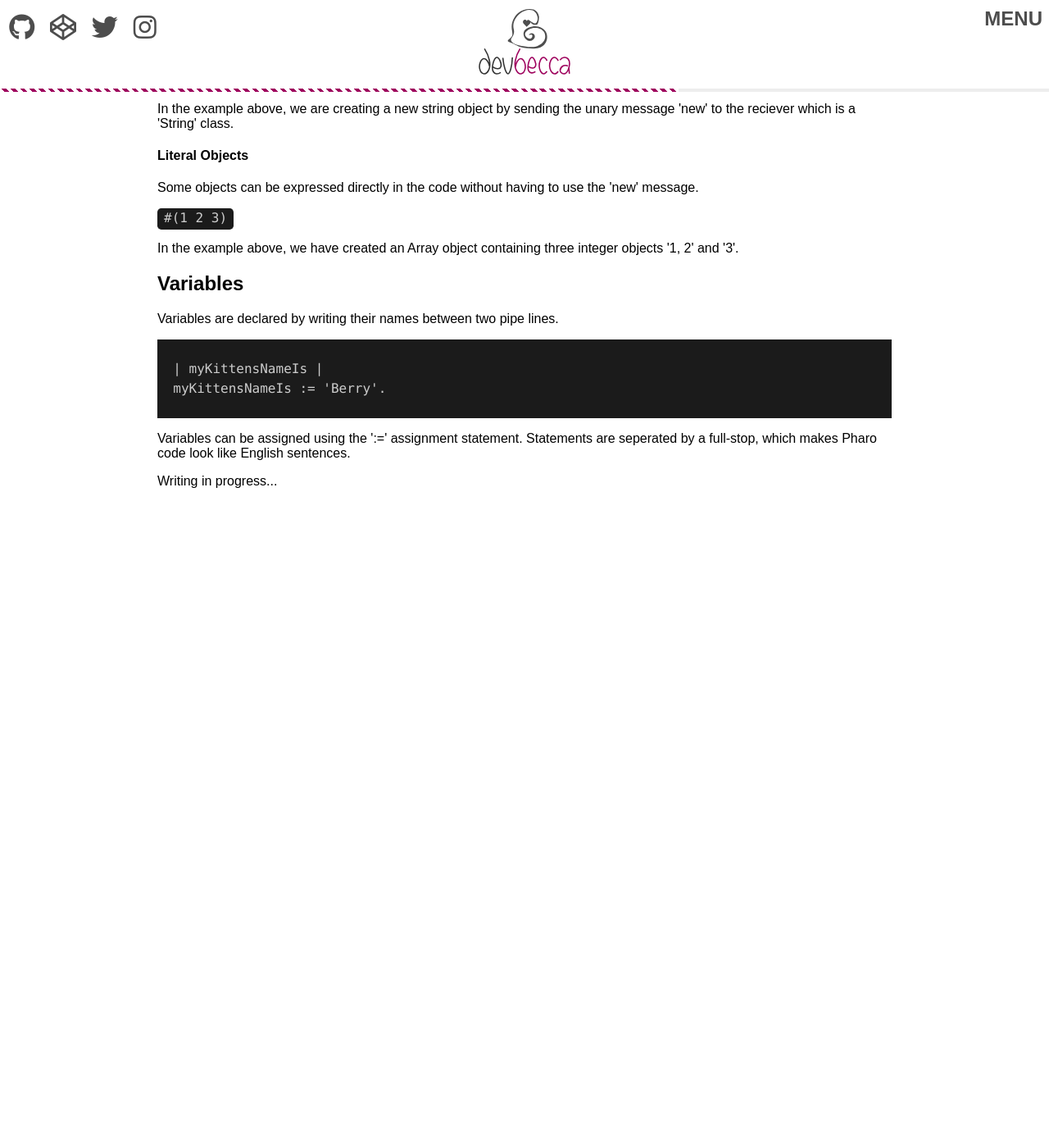
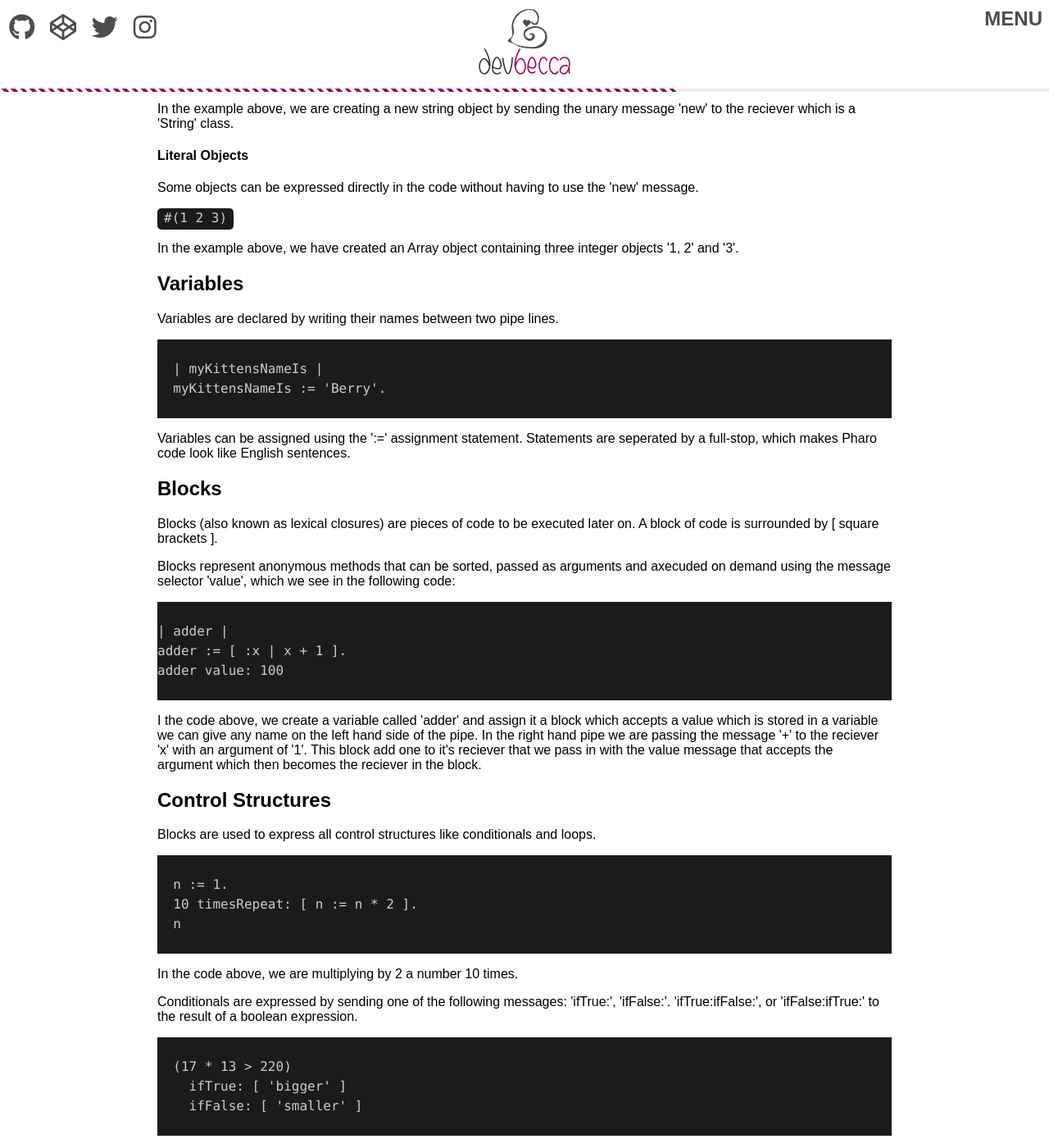
Before and after one commit to Becca9941/Becca9941.github.io, a Jekyll site: the page built from _posts/2019-08-12-pharo-syntax-notes.html, in a window 1280 px wide and 1400 px high, scrolled down 2021 px. Shown: the whole window at 82% size. Built offline with Jekyll 4.4.1, drawn with Linux system fonts in a browser that asks for light colours; nearby versions of some CDN libraries; before the commit the page ends 2633 px from its top, so only the background shows below that; some of the changed text lies outside the part shown.

Commit message:
finished notes on Pharo syntax

```diff
--- a/_posts/2019-08-12-pharo-syntax-notes.html
+++ b/_posts/2019-08-12-pharo-syntax-notes.html
@@ -113,4 +113,96 @@ aStream
 
 <p>Variables can be assigned using the ':=' assignment statement. Statements are seperated by a full-stop, which makes Pharo code look like English sentences.</p>
 
-<p>Writing in progress...</p>
+<h2>Blocks</h2>
+
+<p>Blocks (also known as lexical closures) are pieces of code to be executed later on. A block of code is surrounded by [ square brackets ].</p>
+
+<p>Blocks represent anonymous methods that can be sorted, passed as arguments and axecuded on demand using the message selector 'value', which we see in the following code:</p>
+
+<pre>
+<code class="lang-smalltalk">
+| adder |
+adder := [ :x | x + 1 ].
+adder value: 100
+</code>
+</pre>
+
+<p>I the code above, we create a variable called 'adder' and assign it a block which accepts a value which is stored in a variable we can give any name on the left hand side of the pipe. In the right hand pipe we are passing the message '+' to the reciever 'x' with an argument of '1'. This block add one to it's reciever that we pass in with the value message that accepts the argument which then becomes the reciever in the block.</p>
+
+<h2>Control Structures</h2>
+
+<p>Blocks are used to express all control structures like conditionals and loops.</p>
+
+<pre>
+<code class="lang-smalltalk">
+  n := 1.
+  10 timesRepeat: [ n := n * 2 ].
+  n
+</code>
+</pre>
+
+<p>In the code above, we are multiplying by 2 a number 10 times.</p>
+
+<p>Conditionals are expressed by sending one of the following messages: 'ifTrue:', 'ifFalse:'. 'ifTrue:ifFalse:', or 'ifFalse:ifTrue:' to the result of a boolean expression.</p>
+
+<pre>
+<code class="lang-smalltalk">
+  (17 * 13 > 220)
+    ifTrue: [ 'bigger' ]
+    ifFalse: [ 'smaller' ]
+</code>
+</pre>
+
+<p>The boolean expression at the start of the code above returns true or false depending on whether 17 * 13 is greater that 220. The message 'ifTrue:ifFalse' executes a different block of code depending on the result. If the result was true then in returns the string object 'bigger', otherwise it returns the string object 'smaller'.</p>
+
+<pre>
+<code class="lang-smalltalk">
+  allSatisfy: aBlock
+    self do: [:each | aBlock value: each) ifFalse: [^ false]].
+    ^ true
+</code>
+</pre>
+
+<p>In the code above, we have created a block message which returns false if one item in the block passed in as the reciever contains a value of 'false'. Otherwise it returns 'true'.</p>
+
+<pre>
+<code class="lang-smalltalk">
+  | count |
+  count := 0.
+  do: [:c | c == $i ifTrue: [count := count + 1]].
+  count
+</code>
+</pre>
+
+<p>The code above counts all of the 'i' characters in a givin string.</p>
+
+<pre>
+<code class="lang-smalltalk">
+  #(2 4 6 8 16 32) allSatisfy: [ :each | each even ]
+</code>
+</pre>
+
+<p>The code above returns true if every element in the array is 'even'.</p>
+
+<p>In the last couple of examplse, we used a message called 'allSatisfy', which is one of many super powerful behaviours implemented in the Collection class. This one is known as an iterator. We defined this message in the first of the last two code examples.</p>
+
+<p>With just the syntax outlined above, we can understand 95% of Pharo.</p>
+
+<h3>Further video resources</h3>
+
+<ul>
+  <li><a href="http://rmod-pharo-mooc.lille.inria.fr/MOOC/Videos/W1/C019SD-W1-S5-v2.mp4" target="_blank">Pharo syntax in a nutshell</a></li>
+  <li><a href="http://rmod-pharo-mooc.lille.inria.fr/MOOC/Videos/W2/C019SD-W2-S1-v3.mp4" target="_blank">Understanding messages</a></li>
+  <li><a href="http://rmod-pharo-mooc.lille.inria.fr/MOOC/Videos/W2/C019SD-W2-S2-v3.mp4" target="_blank">Pharo for the Java Programmer</a></li>
+  <li><a href="http://rmod-pharo-mooc.lille.inria.fr/MOOC/Videos/W2/C019SD-W2-S3-v3.mp4" target="_blank">Message Precedence</a></li>
+  <li><a href="http://rmod-pharo-mooc.lille.inria.fr/MOOC/Videos/W2/C019SD-W2-S3-v3.mp4" target="_blank">Sequence and cascade</a></li>
+  <li><a href="http://rmod-pharo-mooc.lille.inria.fr/MOOC/Videos/W2/C019SD-W2-S6-v2.mp4" target="_blank">Blocks</a></li>
+  <li><a href="http://rmod-pharo-mooc.lille.inria.fr/MOOC/Videos/W2/C019SD-W2-S7-v2.mp4" target="_blank">Loops</a></li>
+  <li><a href="http://rmod-pharo-mooc.lille.inria.fr/MOOC/Videos/W1/C019SD-W1-S6-v3.mp4" target="_blank">Class and Method Definition</a></li>
+  <li><a href="http://rmod-pharo-mooc.lille.inria.fr/MOOC/Videos/W3/C019SD-W3-S11-v1.mp4" target="_blank">Understanding the return</a></li>
+  <li><a href="http://rmod-pharo-mooc.lille.inria.fr/MOOC/Videos/W2/C019SD-W2-S9-v3.mp4" target="_blank">Parentheses</a></li>
+  <li><a href="http://rmod-pharo-mooc.lille.inria.fr/MOOC/Videos/W2/C019SD-W2-S10-v3.mp4" target="_blank">Yourself</a></li>
+  <li><a href="http://rmod-pharo-mooc.lille.inria.fr/MOOC/Videos/W3/C019SD-W3-S3-v3.mp4" target="_blank">Variables</a></li>
+  <li><a href="http://rmod-pharo-mooc.lille.inria.fr/MOOC/Videos/W3/C019SD-W3-S7-v3.mp4" target="_blank">Essential Collections</a></li>
+  <li><a href="http://rmod-pharo-mooc.lille.inria.fr/MOOC/Videos/W3/C019SD-W3-S9-v3.mp4" target="_blank">Iterators</a></li>
+</ul>
```
